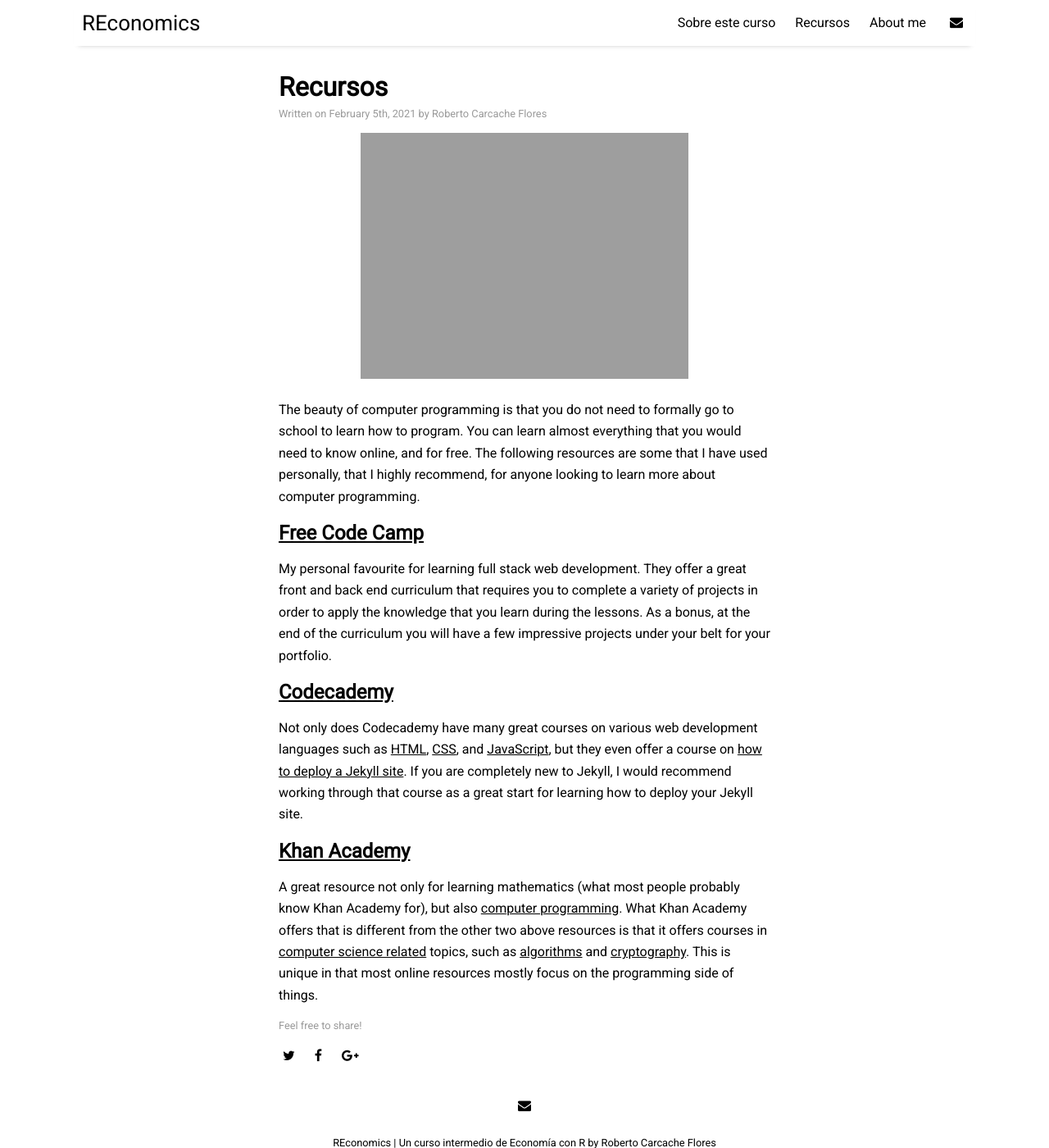
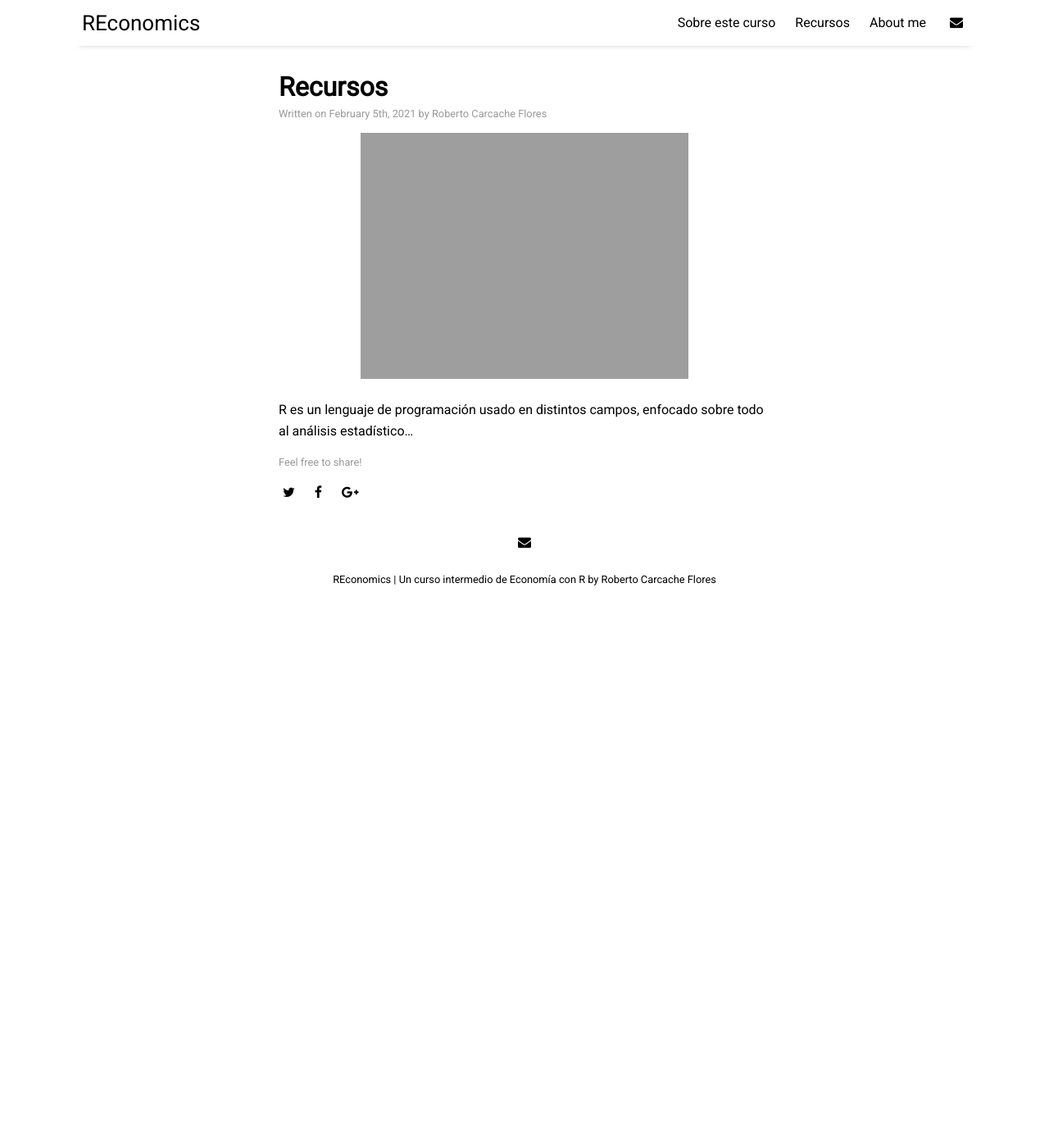
Before and after one commit to JP-Thoma/REconomics, a Jekyll site: the page built from _posts/2021-02-05-learning-resources.md, in a window 1280 px wide and 1400 px high. Shown: the whole window at 82% size. Built offline with Jekyll 4.4.1, drawn with Linux system fonts in a browser that asks for light colours; nearby versions of some CDN libraries.

Commit message:
Update 2021-02-05-learning-resources.md

```diff
--- a/_posts/2021-02-05-learning-resources.md
+++ b/_posts/2021-02-05-learning-resources.md
@@ -7,16 +7,4 @@ tags: [documentation,sample]
 image: recursos.jpg
 ---
 
-The beauty of computer programming is that you do not need to formally go to school to learn how to program. You can learn almost everything that you would need to know online, and for free. The following resources are some that I have used personally, that I highly recommend, for anyone looking to learn more about computer programming.
-
-## [Free Code Camp](https://www.freecodecamp.org/)
-
-My personal favourite for learning full stack web development. They offer a great front and back end curriculum that requires you to complete a variety of projects in order to apply the knowledge that you learn during the lessons. As a bonus, at the end of the curriculum you will have a few impressive projects under your belt for your portfolio.
-
-## [Codecademy](https://www.codecademy.com/)
-
-Not only does Codecademy have many great courses on various web development languages such as [HTML](https://www.codecademy.com/learn/learn-html), [CSS](https://www.codecademy.com/learn/learn-css), and [JavaScript](https://www.codecademy.com/learn/introduction-to-javascript), but they even offer a course on [how to deploy a Jekyll site](https://www.codecademy.com/learn/deploy-a-website). If you are completely new to Jekyll, I would recommend working through that course as a great start for learning how to deploy your Jekyll site.
-
-## [Khan Academy](https://www.khanacademy.org/)
-
-A great resource not only for learning mathematics (what most people probably know Khan Academy for), but also [computer programming](https://www.khanacademy.org/computing/computer-programming). What Khan Academy offers that is different from the other two above resources is that it offers courses in [computer science related](https://www.khanacademy.org/computing/computer-science) topics, such as [algorithms](https://www.khanacademy.org/computing/computer-science/algorithms) and [cryptography](https://www.khanacademy.org/computing/computer-science/cryptography). This is unique in that most online resources mostly focus on the programming side of things.
+R es un lenguaje de programación usado en distintos campos, enfocado sobre todo al análisis estadístico...
```
